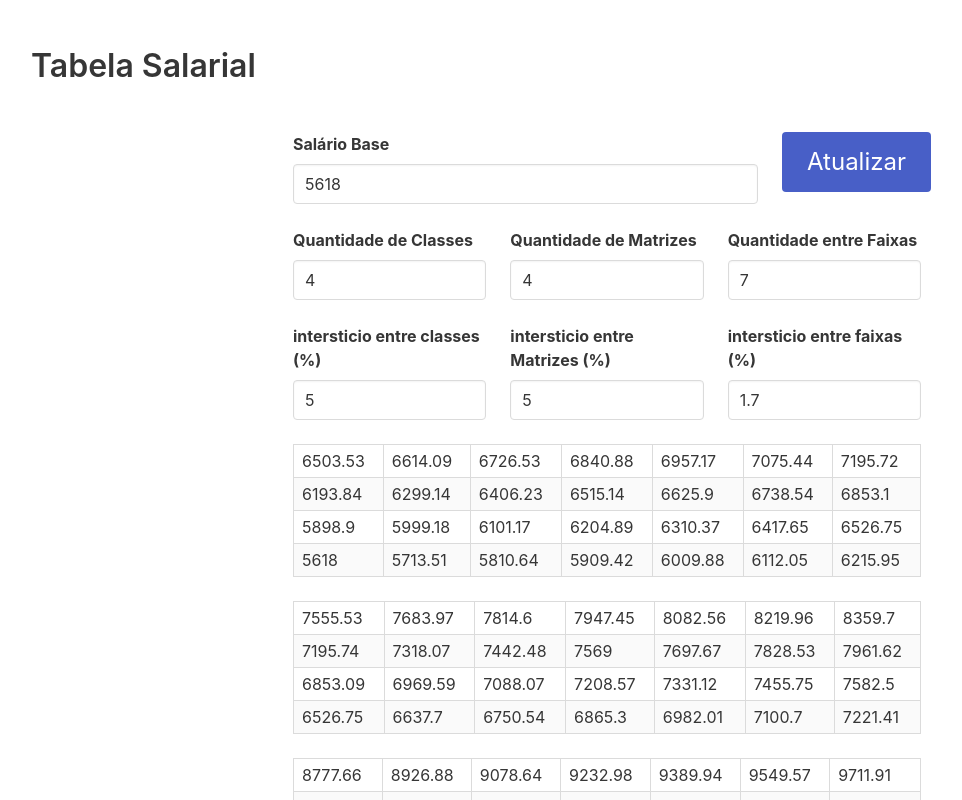
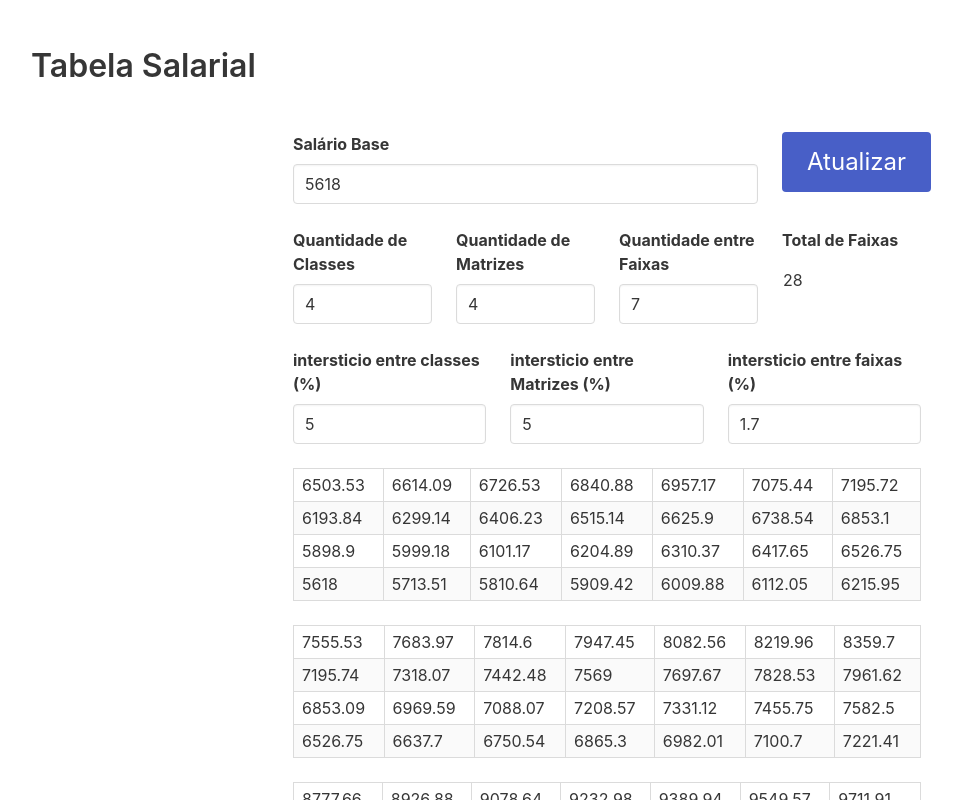
Before and after one commit to celsoagra/tabela-salarial, an Angular app: page / in a window 1280 px wide. Shown: the top 800 px of the page, without its empty margins (33-995 px from the left). Built offline with nearby package versions, Linux system fonts and the light colour scheme.

Commit message:
atualizando e incluindo total

```diff
--- a/package.json
+++ b/package.json
@@ -1,13 +1,15 @@
 {
   "name": "tabela-salarial",
   "version": "0.0.0",
+  "homepage": "https://celsoagra.github.io/tabela-salarial/",
   "scripts": {
     "ng": "ng",
     "start": "ng serve",
     "build": "ng build",
     "test": "ng test",
     "lint": "ng lint",
-    "e2e": "ng e2e"
+    "e2e": "ng e2e",
+    "deploy" : "gh-pages -d build"
   },
   "private": true,
   "dependencies": {
@@ -22,6 +24,7 @@
     "@angular/router": "~7.0.0",
     "bulma": "^0.7.5",
     "core-js": "^2.5.4",
+    "gh-pages": "^2.1.1",
     "rxjs": "~6.3.3",
     "zone.js": "~0.8.26"
   },
--- a/src/app/app.component.html
+++ b/src/app/app.component.html
@@ -54,6 +54,14 @@
               </div>
             </div>
         </div>
+        <div class="column">
+            <div class="field">
+              <label class="label">Total de Faixas</label>
+              <div class="control">
+                  <input class="input is-static" type="text" value="{{classes * faixas}}" readonly>
+              </div>
+            </div>
+        </div>
       </div>
 
       <div class="columns">
```
Also changed, not shown: 1 other file (tests, documents, lock files or other folders).
